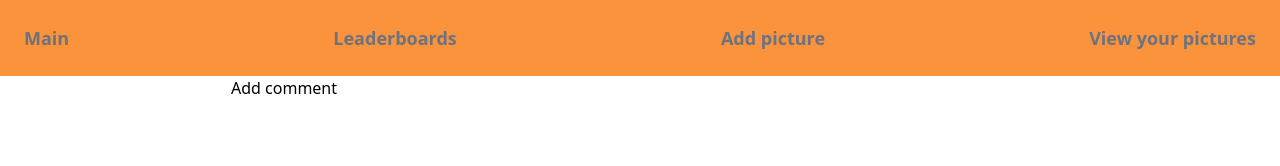
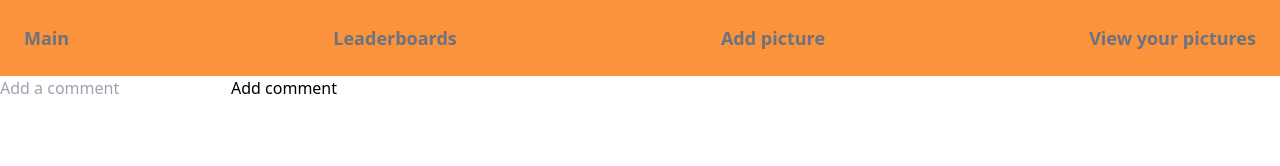
Before and after one commit to KrzysztofSnopek/Blog, a React (Create React App) app in the folder blog-exercise/: page /addpicture in a window 1280 px wide. Shown: the top 166 px of the page. Built offline with nearby package versions, Linux system fonts and the light colour scheme.

Commit message:
Adds firebase auth keys and adds sign in with google method

```diff
--- a/blog-exercise/src/Components/AddPicture/AddPicture.tsx
+++ b/blog-exercise/src/Components/AddPicture/AddPicture.tsx
@@ -1,11 +1,38 @@
-import { db } from "../../firebase";
 import { uid } from "uid";
+import { useState, useEffect } from "react";
+import { ref, set } from "firebase/database";
 
 export function AddPicture() {
+  const [comment, setComment] = useState<string>("");
+
+  const handleCommentChange = (e: React.ChangeEvent<HTMLInputElement>) => {
+    setComment(e.target.value);
+  };
+
+  // const addTextToDatabase = () => {
+  //   const uuid = uid();
+  //   set(ref(db, `/${uuid}`), {
+  //     comment,
+  //     uuid,
+  //   });
+  //   setComment("");
+  // };
+
   return (
     <div>
-      <input type="text" />
-      <button>Add comment</button>
+      <form action="">
+        <input
+          type="text"
+          placeholder="Add a comment"
+          value={comment}
+          onChange={handleCommentChange}
+        />
+        <button
+        // onClick={addTextToDatabase}
+        >
+          Add comment
+        </button>
+      </form>
     </div>
   );
 }
--- /dev/null
+++ b/blog-exercise/src/Components/Auth/Auth.tsx
@@ -0,0 +1,15 @@
+import { auth, provider } from "../../firebase";
+import { signInWithPopup } from "firebase/auth";
+
+export const Auth = () => {
+  const SignInWithGoogle = async () => {
+    await signInWithPopup(auth, provider);
+  };
+
+  return (
+    <div>
+      <p>Sign in with Google to continue.</p>
+      <button onClick={SignInWithGoogle}>Sign in</button>
+    </div>
+  );
+};
--- /dev/null
+++ b/blog-exercise/src/Components/Auth/Authentication.tsx
@@ -0,0 +1,9 @@
+import { Auth } from "./Auth";
+
+export function Authentication() {
+  return (
+    <div>
+      <Auth />
+    </div>
+  );
+}
--- a/blog-exercise/src/firebase.js
+++ b/blog-exercise/src/firebase.js
@@ -1,14 +1,15 @@
 import { initializeApp } from "firebase/app";
-import { getDatabase } from "firebase/database";
+import { getAuth, GoogleAuthProvider } from "firebase/auth";
 
 const firebaseConfig = {
-  apiKey: "AIzaSyDOJqFkoUIEhNbGWxrPzXtRMd1Glx7kjYc",
-  authDomain: "showyourpicturee.firebaseapp.com",
-  projectId: "showyourpicturee",
-  storageBucket: "showyourpicturee.appspot.com",
-  messagingSenderId: "532078998508",
-  appId: "1:532078998508:web:6b0f41365f46632992c6c9",
+  apiKey: "AIzaSyCRyQvycZBrzfGDrhZb2Bk3wzj856gkWCc",
+  authDomain: "show-your-picture.firebaseapp.com",
+  projectId: "show-your-picture",
+  storageBucket: "show-your-picture.appspot.com",
+  messagingSenderId: "874717332608",
+  appId: "1:874717332608:web:9e02544b0b422e61271265",
 };
 
 const app = initializeApp(firebaseConfig);
-export const db = getDatabase(app);
+export const auth = getAuth(app);
+export const provider = new GoogleAuthProvider();
```
